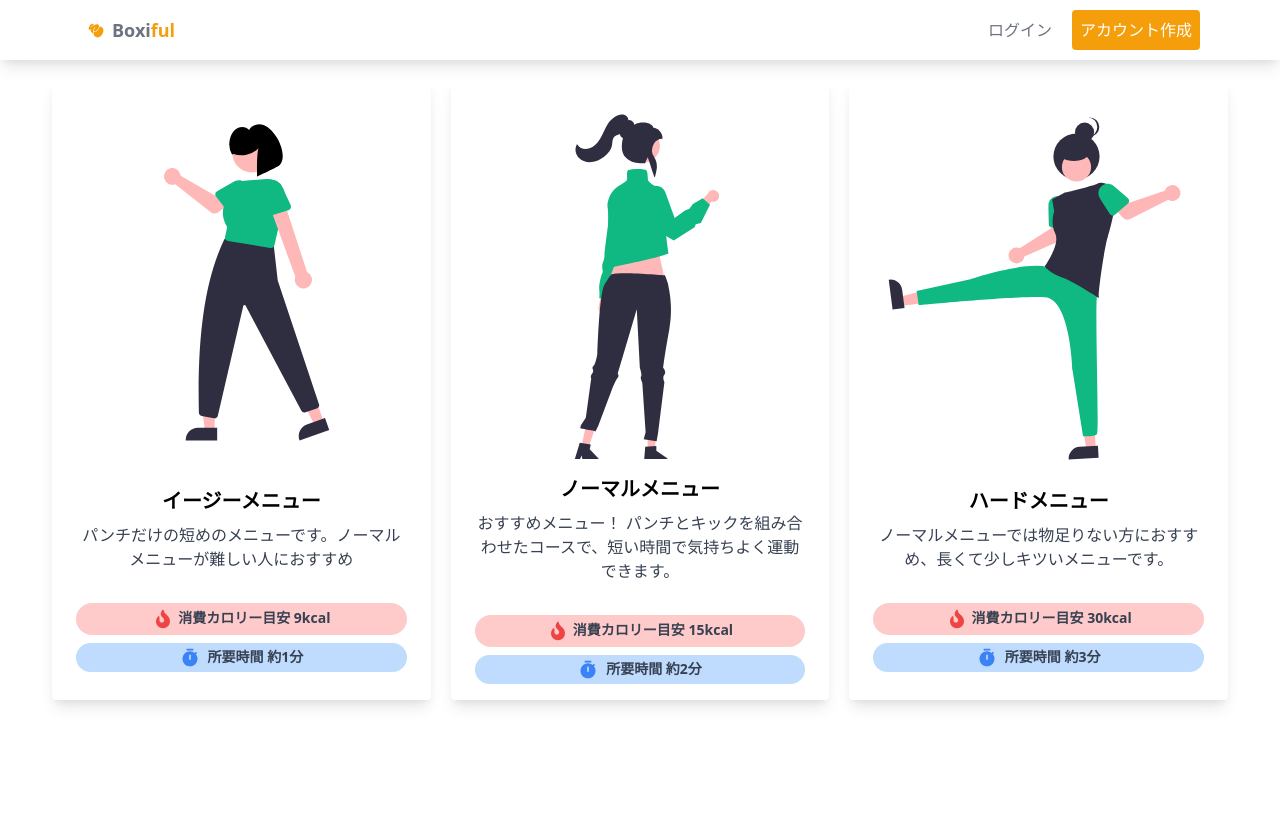
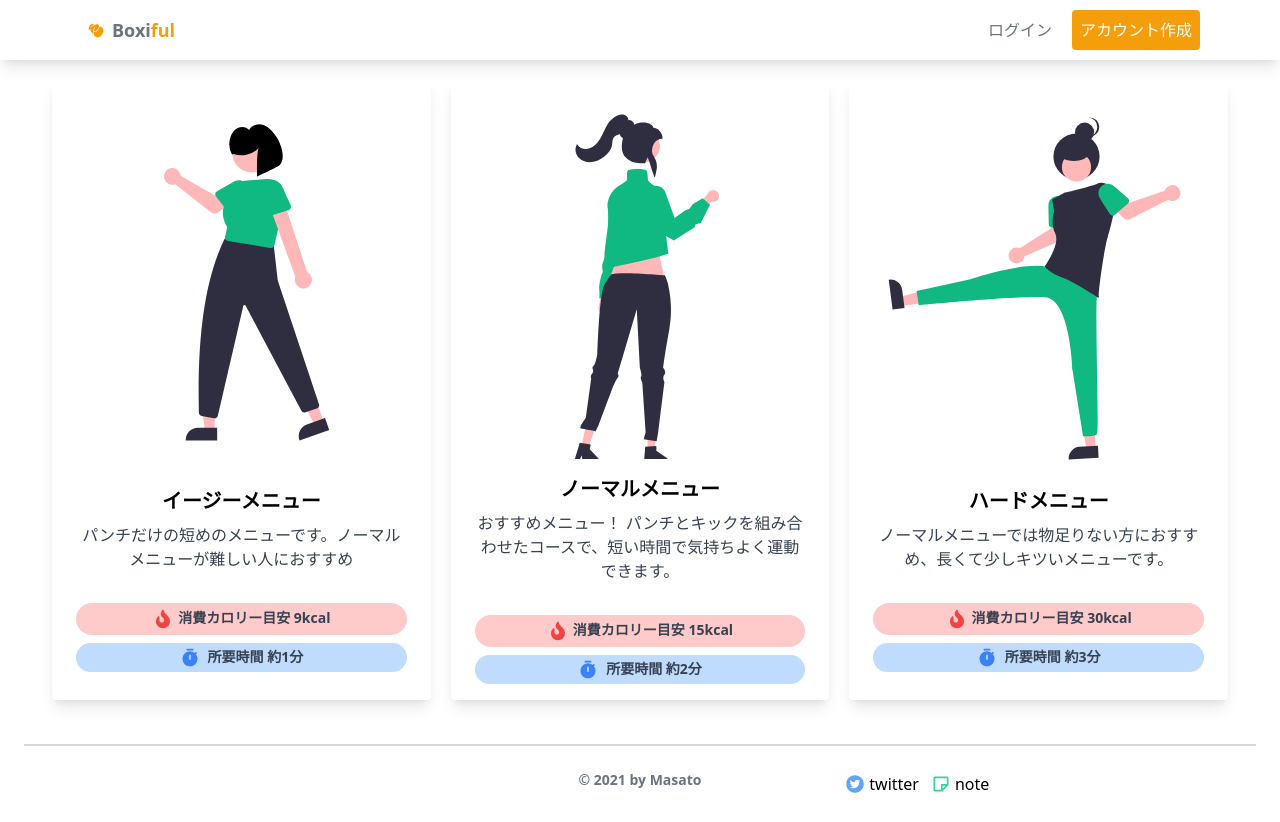
Before and after one commit to masato1230/boxiful, a React (Create React App) app: page / in a window 1280 px wide. Before the commit the page ends 800 px from the top, so only its background shows below. Built offline with nearby package versions, Linux system fonts and the light colour scheme; what @mediapipe/pose would draw is missing.

Commit message:
Add footer

```diff
--- /dev/null
+++ b/src/components/Footer.tsx
@@ -0,0 +1,42 @@
+import { AiFillTwitterCircle } from 'react-icons/ai';
+import { BiNote } from 'react-icons/bi';
+
+const Footer = () => {
+  return (
+    <footer className="footer">
+      <div className="container mx-auto px-6">
+        <div className="mt-1 border-t-2 border-gray-300 flex">
+          <div className="w-1/3"></div>
+          <div className="w-1/3 text-center py-6">
+            <p className="text-sm text-gray-500 font-bold mb-2">
+              © 2021 by Masato
+            </p>
+          </div>
+          <div className="w-1/3 py-6">
+            <AiFillTwitterCircle
+              className="inline-block text-blue-400"
+              size={20}
+            />
+            <a
+              href="https://twitter.com/xFzdiHLW63ogLYr"
+              target="_blank"
+              className="ml-1 invisible md:visible align-middle"
+            >
+              twitter
+            </a>
+            <BiNote className="ml-3 inline-block text-green-400" size={20} />
+            <a
+              href="https://note.com/masato1230"
+              target="_blank"
+              className="ml-1 invisible md:visible align-middle"
+            >
+              note
+            </a>
+          </div>
+        </div>
+      </div>
+    </footer>
+  );
+};
+
+export default Footer;
--- a/src/components/Status/CalendarHeatmapContainer.tsx
+++ b/src/components/Status/CalendarHeatmapContainer.tsx
@@ -105,7 +105,7 @@ const CalendarHeatmapContainer = () => {
       <div className="mt-5 pt-4 pl-10 pr-10 shadow-lg rounded">
         <div className="my-3">
           <div>
-            <BsFillCalendar2CheckFill className="inline-block h-6 align-middle text-green-500" />
+            <BsFillCalendar2CheckFill className="inline-block h-6 align-middle text-green-600" />
             <p className="ml-3 inline-block h-6 align-middle">
               これまでのトレーニング回数 {trainingResults.length} 回
             </p>
@@ -113,7 +113,7 @@ const CalendarHeatmapContainer = () => {
           <div>
             <SiWebmoney className="inline-block h-6 align-middle text-yellow-500" />
             <p className="ml-3 inline-block h-6 align-middle">
-              トータルポイント
+              累計ボクシフルポイント
               {trainingResults &&
                 trainingResults.length > 0 &&
                 trainingResults
--- a/src/index.tsx
+++ b/src/index.tsx
@@ -18,6 +18,7 @@ import ReactTooltip from 'react-tooltip';
 import LoginAgainHeader from './components/LoginAgainHeader';
 import { ACCESS_TOKEN, REFRESH_TOKEN } from './constants/cookieKeys';
 import TrainingResultBuffer from './components/Result/TrainingResultBuffer';
+import Footer from './components/Footer';
 
 const App = () => {
   const [isTokenValid, setIsTokenValid] = useState(true);
@@ -80,6 +81,7 @@ const App = () => {
               <TrainingResultBuffer />
             </Route>
           </Switch>
+          <Footer />
         </BrowserRouter>
       </div>
     </Provider>
```
